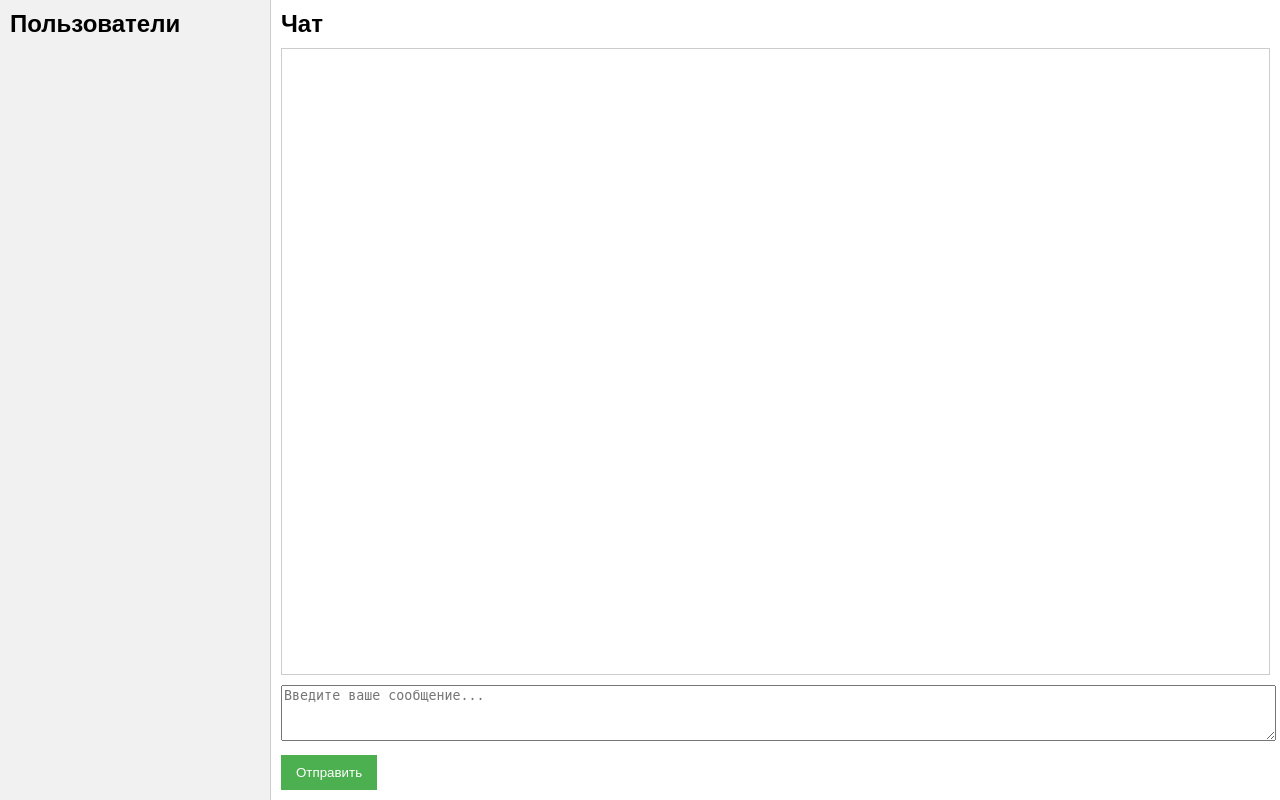
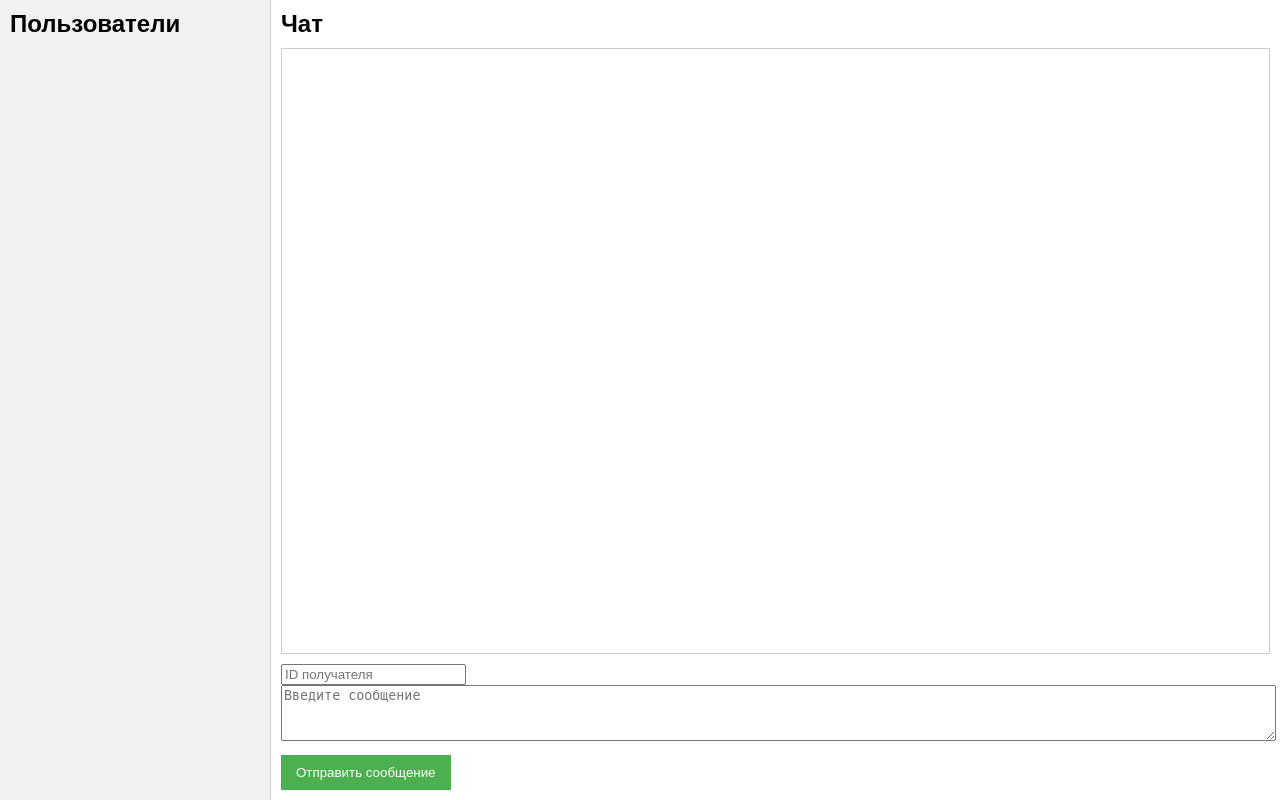
Before and after one commit to Owl876/AShome, a FastAPI app: page /messenger/ in a window 1280 px wide. Run offline with FastAPI, Linux system fonts and the light colour scheme.

Commit message:
+messenger

```diff
--- a/main.py
+++ b/main.py
@@ -7,6 +7,7 @@ from passlib.context import CryptContext
 from fastapi.security import OAuth2PasswordBearer
 from jose import JWTError, jwt
 import models
+from fastapi.responses import RedirectResponse
 
 # Создание таблиц
 models.Base.metadata.create_all(bind=engine)
@@ -65,23 +66,22 @@ def get_login(request: Request):
 def login(request: Request, username: str = Form(...), password: str = Form(...), db: Session = Depends(get_db)):
     user = db.query(models.User).filter(models.User.username == username).first()
     if user and pwd_context.verify(password, user.hashed_password):
-        token = jwt.encode({"sub": user.id}, "SECRET_KEY", algorithm="HS256")  # Замените на ваш секретный ключ
-
-        # Отправляем токен в cookies для использования на других страницах
-        response = templates.TemplateResponse("messenger.html", {"request": request, "user": user.username})
+        token = jwt.encode({"sub": user.id}, "SECRET_KEY", algorithm="HS256")  # Ваш секретный ключ
+        response = RedirectResponse(url="/messenger/", status_code=303)  # Перенаправление на /messenger/
         response.set_cookie(key="access_token", value=token)  # Устанавливаем токен в cookies
         return response
 
     raise HTTPException(status_code=400, detail="Неверные имя пользователя или пароль")
 
 
-@app.post("/send_message/")
+@app.post("/send/")
 def send_message(request: Request, recipient_id: int = Form(...), content: str = Form(...), db: Session = Depends(get_db), user_id: int = Depends(get_current_user_id)):
     message = models.Message(sender_id=user_id, recipient_id=recipient_id, message_content=content)
     db.add(message)
     db.commit()
     db.refresh(message)
-    return {"message": "Сообщение отправлено!"}
+    return templates.TemplateResponse("messenger.html", {"request": request, "message": "Сообщение отправлено!"})
+
 
 @app.get("/messenger/", response_class=HTMLResponse)
 def get_messenger(request: Request, db: Session = Depends(get_db)):
--- a/templates/messenger.html
+++ b/templates/messenger.html
@@ -21,10 +21,10 @@
     <div id="messages">
       <!-- Здесь будут отображаться сообщения -->
     </div>
-    <form action="/send/" method="post" id="sendMessageForm">
-      <input type="hidden" name="recipient_id" id="recipient_id" value="">
-      <textarea name="content" id="content" required placeholder="Введите ваше сообщение..."></textarea>
-      <button type="submit">Отправить</button>
+    <form action="/send/" method="post">
+      <input type="text" name="recipient_id" placeholder="ID получателя" required>
+      <textarea name="content" placeholder="Введите сообщение" required></textarea>
+      <button type="submit">Отправить сообщение</button>
     </form>
   </div>
 </div>
```
